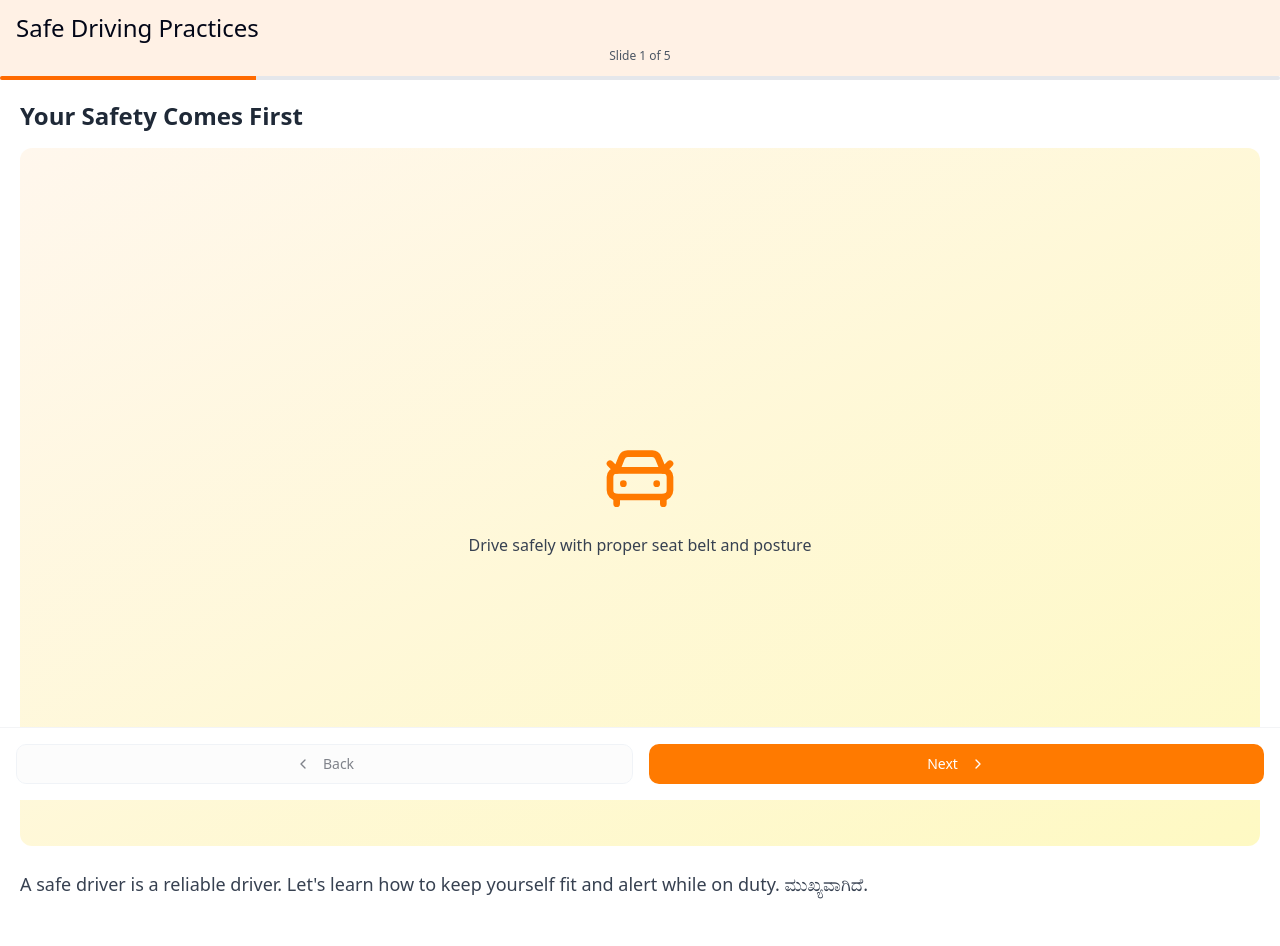
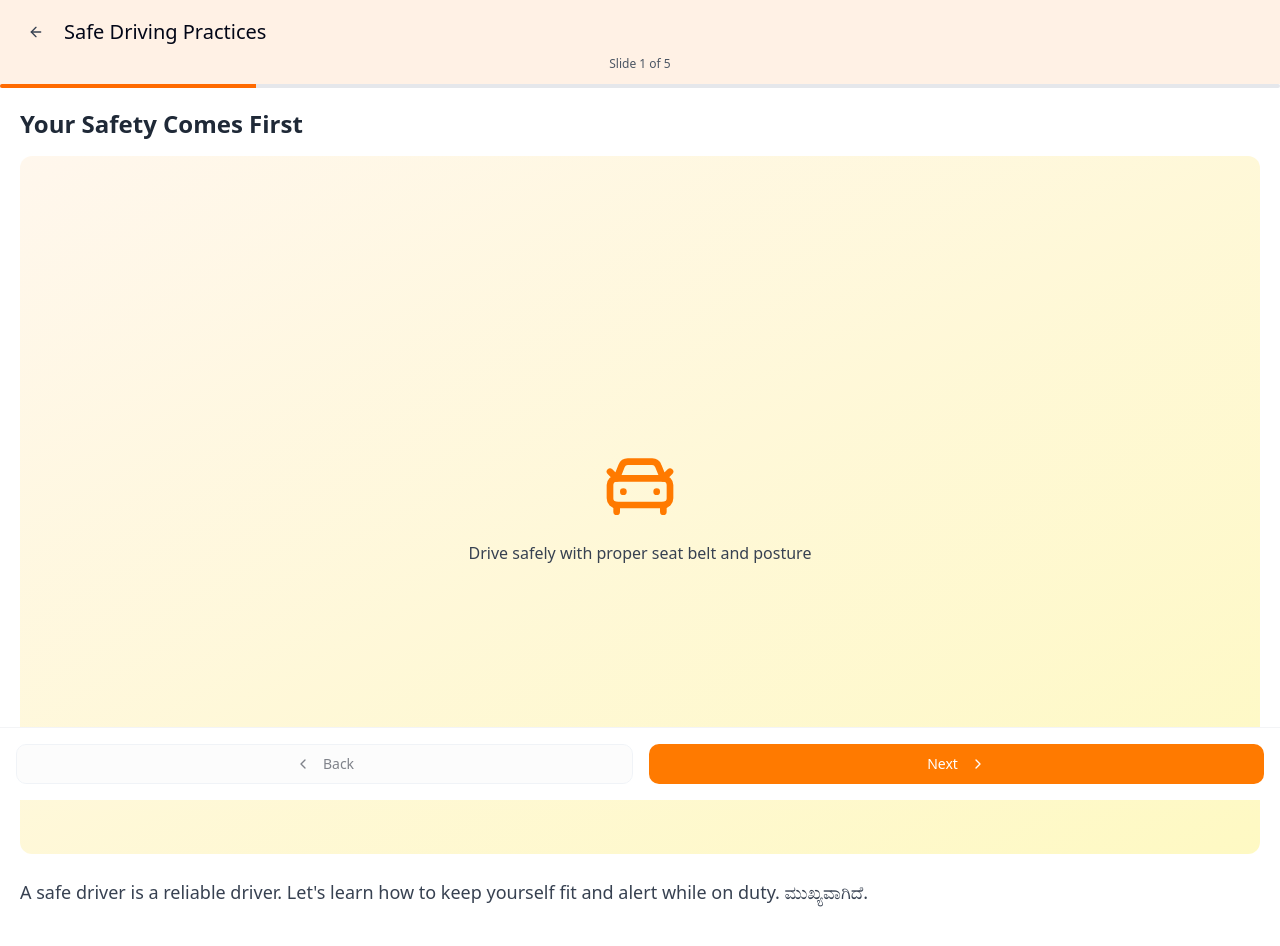
Before and after one commit to Rishidesigns/safedrive-home-hub, a React (Vite) app: page /training/1 in a window 1280 px wide. Shown: the top 946 px of the page. Built offline with nearby package versions, Linux system fonts and the light colour scheme.

Commit message:
Add back button
Adds a back button to the top bar to navigate back to the training homepage.

```diff
--- a/src/components/TrainingSlideViewer.tsx
+++ b/src/components/TrainingSlideViewer.tsx
@@ -1,6 +1,6 @@
 
 import React, { useState } from 'react';
-import { ChevronLeft, ChevronRight, Clock, CarFront, Bed, Utensils, Droplet } from 'lucide-react';
+import { ChevronLeft, ChevronRight, Clock, CarFront, Bed, Utensils, Droplet, ArrowLeft } from 'lucide-react';
 import { Button } from './ui/button';
 import { Progress } from './ui/progress';
 import { cn } from '@/lib/utils';
@@ -99,9 +99,19 @@ const TrainingSlideViewer: React.FC<TrainingSlideViewerProps> = ({
   return (
     <div className="flex flex-col h-full min-h-[80vh] bg-white" tabIndex={0} onKeyDown={handleKeyDown}>
       {/* Module header */}
-      <div className="bg-moveinsync-orange/10 px-4 py-3 text-center">
-        <h2 className="font-medium text-slate-950 text-left text-2xl">{moduleContent.name}</h2>
-        <div className="text-xs text-gray-600 mt-1 my-0 bg-transparent">
+      <div className="bg-moveinsync-orange/10 px-4 py-3">
+        <div className="flex items-center justify-between">
+          <Button
+            variant="ghost"
+            size="icon"
+            onClick={onExitModule}
+            className="mr-2 text-gray-700"
+          >
+            <ArrowLeft className="h-5 w-5" />
+          </Button>
+          <h2 className="font-medium text-slate-950 text-xl flex-1">{moduleContent.name}</h2>
+        </div>
+        <div className="text-xs text-gray-600 mt-1 my-0 bg-transparent text-center">
           Slide {currentSlideIndex + 1} of {totalSlides}
         </div>
       </div>
```
